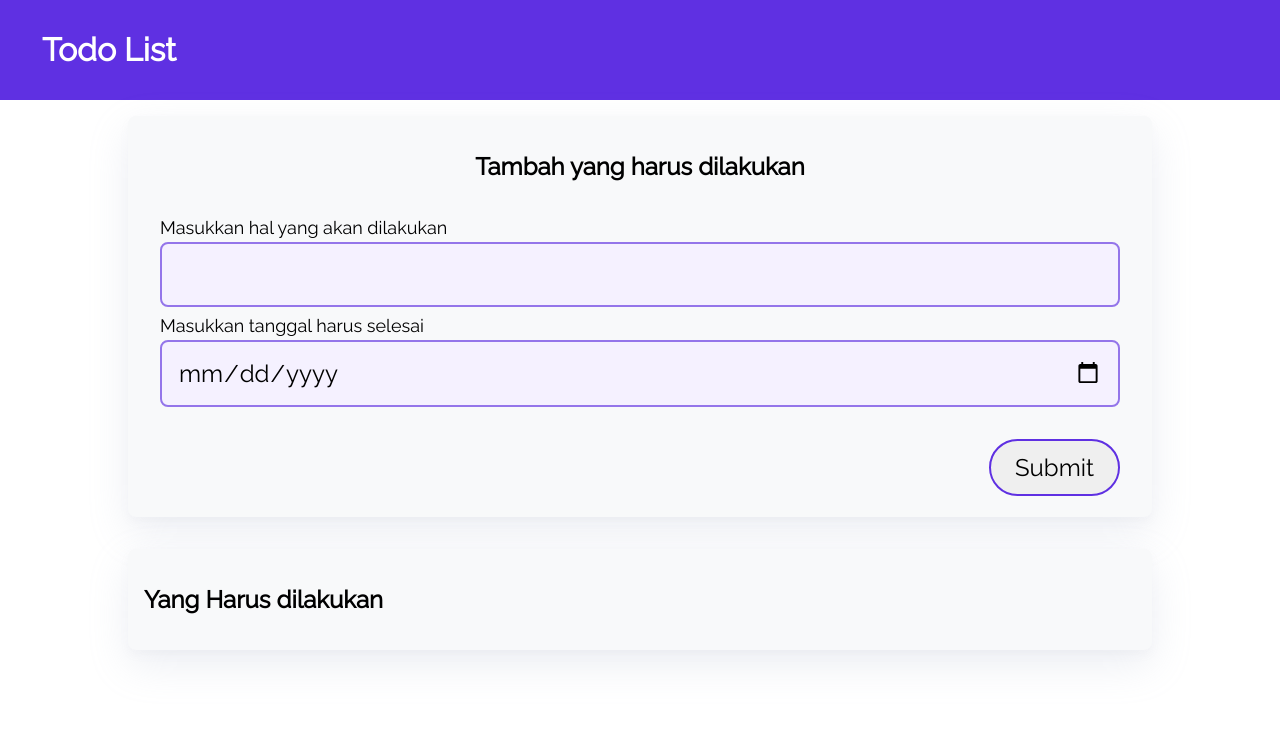
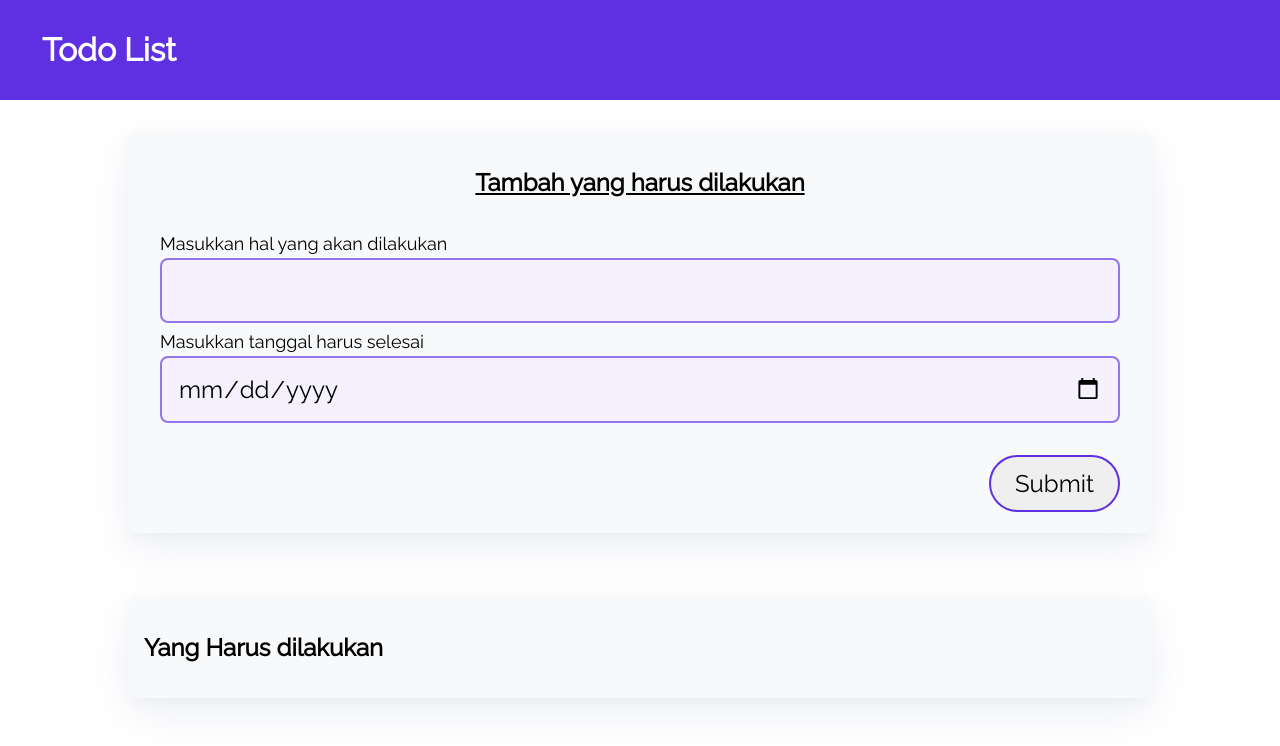
Before and after one commit to MuhammadFarhan200/Front-EndWebPemula, a plain HTML site: page todoapps/index.html in a window 1280 px wide. Drawn offline with Linux system fonts and the light colour scheme.

```diff
--- a/todoapps/css/style.css
+++ b/todoapps/css/style.css
@@ -30,13 +30,16 @@ header h1 {
 .wrapper .container {
     width: 1024px;
     border-radius: 8px;
-    margin: 16px;
+    margin: 2rem;
     background: #F8F9FA;
     padding: 16px;
     flex-grow: 1;
     height: fit-content;
 }
 
+.container-header.text-center{
+    text-decoration: underline;
+}
 
 .item {
     border-radius: 16px;
```
